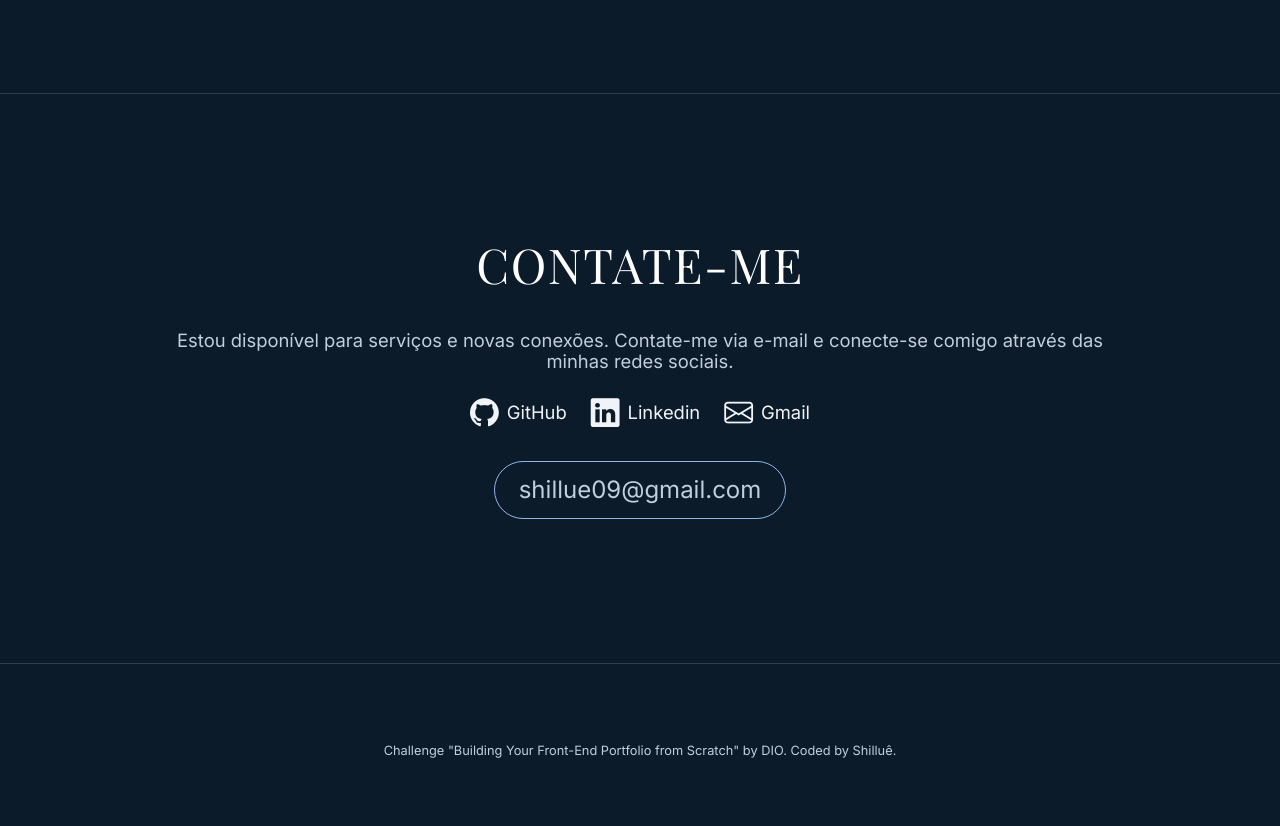
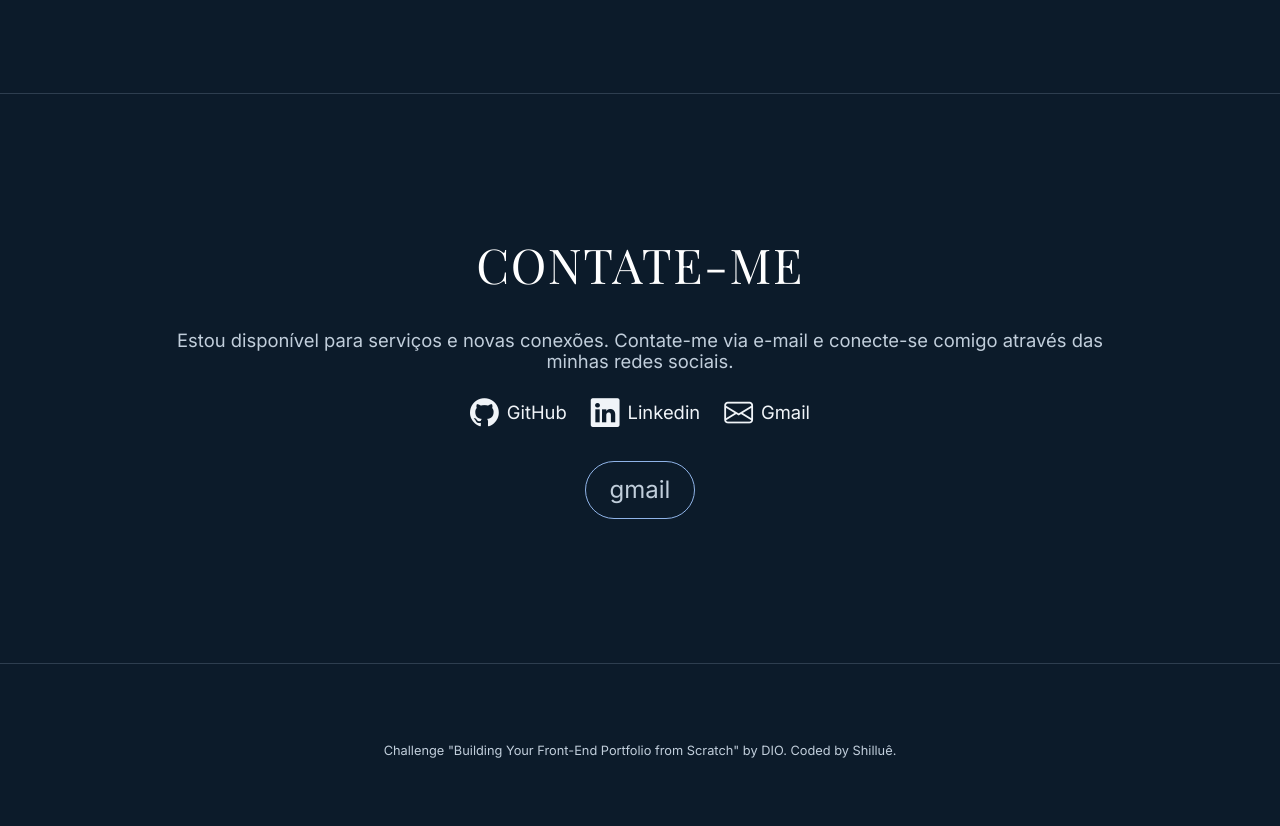
Before and after one commit to Shillue/portfolio-front-end-dio, a plain HTML site: page index.html in a window 1280 px wide. Shown: the part 4664-5490 px from the top of the page. Drawn offline with nearby package versions, Linux system fonts and the light colour scheme; a web font is replaced by a local one.

Commit message:
Update index.html

```diff
--- a/index.html
+++ b/index.html
@@ -550,7 +550,7 @@
       </div>
 
       <a href="mailto:shillue09@gmail.com" class="btn btn--primary">
-        <span class="email">shillue09@gmail.com</span>
+        <span class="email">gmail</span>
       </a>
 
     </section>
```
